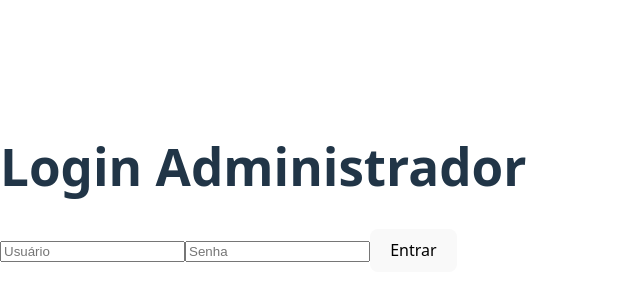
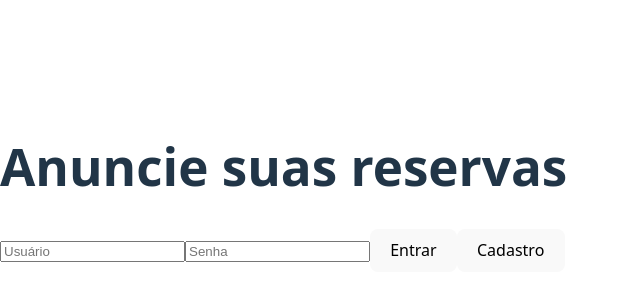
Before and after one commit to Adonaiviedondon/Vita-Hospitaly-Experience-Softex-prototype, a React (Vite) app in the folder Front-End/: page /login/admin in a window 1280 px wide. Shown: the part 212-512 px from the top of the page, without its empty margins (0-640 px from the left). Built offline with nearby package versions, Linux system fonts and the light colour scheme.

Commit message:
update registros e login

```diff
--- a/Front-End/src/paginas/RegistroAdmin.jsx
+++ b/Front-End/src/paginas/RegistroAdmin.jsx
@@ -33,7 +33,7 @@ export default function RegistroAdmin() {
 
   return (
     <form onSubmit={handleSubmit}>
-      <h1>Cadastro Administrador</h1>
+      <h1>Vita Hospitality Admin</h1>
 
       <input name="login" placeholder="Email" onChange={handleChange} />
       <input name="senha" type="password" placeholder="Senha" onChange={handleChange} />
--- a/Front-End/src/paginas/RegistroCliente.jsx
+++ b/Front-End/src/paginas/RegistroCliente.jsx
@@ -89,12 +89,12 @@ import { useState } from "react";
             setErro("erro ao tentar salvar o cliente")
         }
 
-        console.log(payload);//envio para o backend
+        console.log(payload);
     }
 
        return(
         <div style={{ padding: "40px" }}>
-            <h1>cadastro de cliente</h1>
+            <h1>Vita Hospitality Cliente</h1>
 
         <form onSubmit={handleSubmit}>
 
--- a/Front-End/src/paginas/loginAdmin.jsx
+++ b/Front-End/src/paginas/loginAdmin.jsx
@@ -12,27 +12,28 @@ export default function LoginAdmin() {
     e.preventDefault();
     setError("");
 
-    if (!usuario.trim() || !senha.trim()) {
-      setError("há campos a serem preenchidos");
-      return;
-    }
-
     try {
       const data = await authServicos.login({ usuario, senha });
 
       if (data.user.TIPO !== "admin") {
-        setError("acesso permitido apenas a administradores");
+        setError("Acesso permitido apenas para administradores");
         return;
       }
+
       navigate("/admin/dashboard");
     } catch {
-      setError("usuário ou senha incorretos");
+      setError("Usuário ou senha inválidos");
     }
   }
 
- return (
+
+  function handleCadastro() {
+    navigate("/register/admin");
+  }
+
+  return (
     <div>
-      <h1>Login Administrador</h1>
+      <h1>Anuncie suas reservas</h1>
 
       <form onSubmit={handleLogin}>
         <input
@@ -49,6 +50,12 @@ export default function LoginAdmin() {
         />
 
         <button type="submit">Entrar</button>
+
+        {/* botão de cadastro */}
+        <button type="button" onClick={handleCadastro}>
+          Cadastro
+        </button>
+
         {error && <p>{error}</p>}
       </form>
     </div>
--- a/Front-End/src/paginas/loginCliente.jsx
+++ b/Front-End/src/paginas/loginCliente.jsx
@@ -10,9 +10,7 @@ export default function LoginCliente() {
 
   async function handleLogin(e) {
     e.preventDefault();
-
-
-
+    setError("");
 
     try {
       const data = await authServicos.login({ usuario, senha });
@@ -29,11 +27,13 @@ export default function LoginCliente() {
   }
 
 
-
+  function handleCadastro() {
+    navigate("/register/cliente");
+  }
 
   return (
     <div>
-      <h1>Login Cliente</h1>
+      <h1>Faça Sua Reserva</h1>
 
       <form onSubmit={handleLogin}>
         <input
@@ -41,7 +41,6 @@ export default function LoginCliente() {
           value={usuario}
           onChange={(e) => setUsuario(e.target.value)}
         />
-
 
         <input
           type="password"
@@ -51,6 +50,11 @@ export default function LoginCliente() {
         />
 
         <button type="submit">Entrar</button>
+
+        <button type="button" onClick={handleCadastro}>
+          Cadastrar
+        </button>
+
         {error && <p>{error}</p>}
       </form>
     </div>
```
